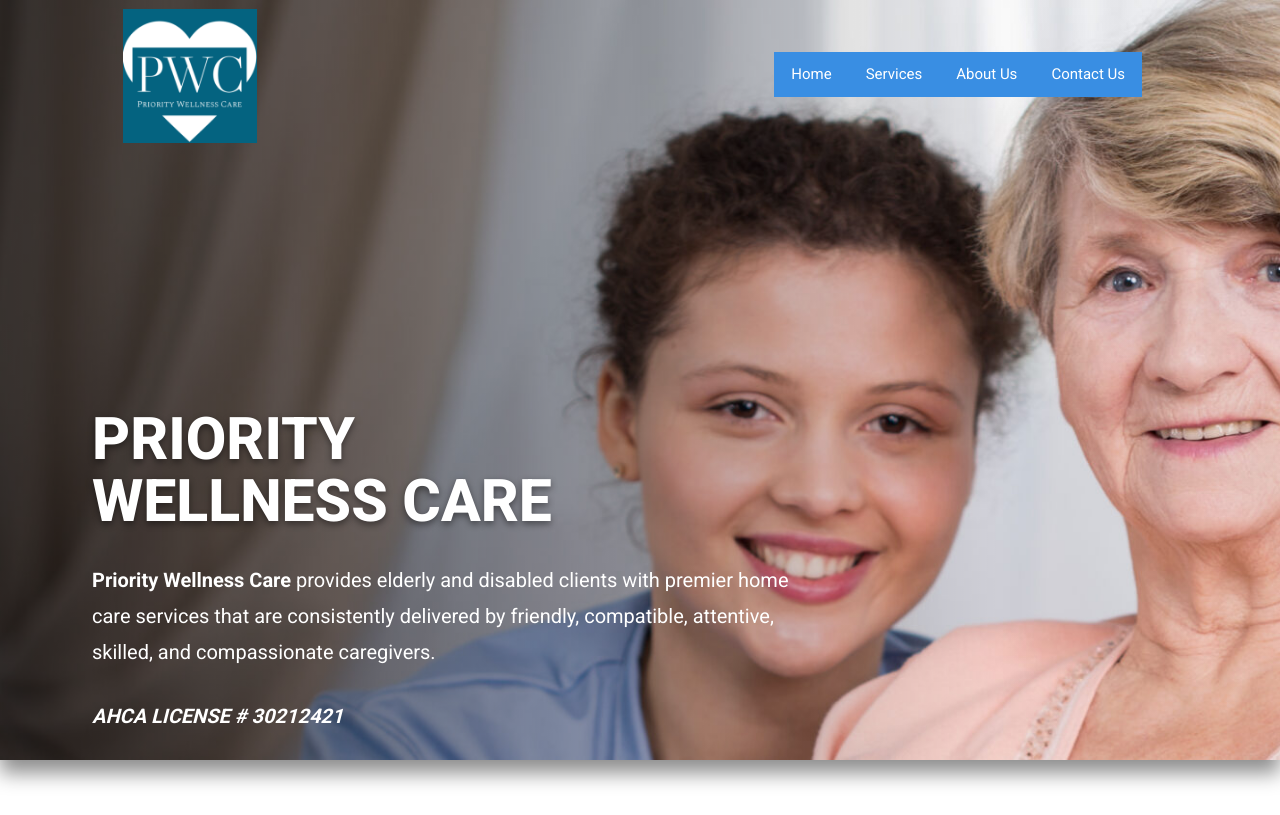
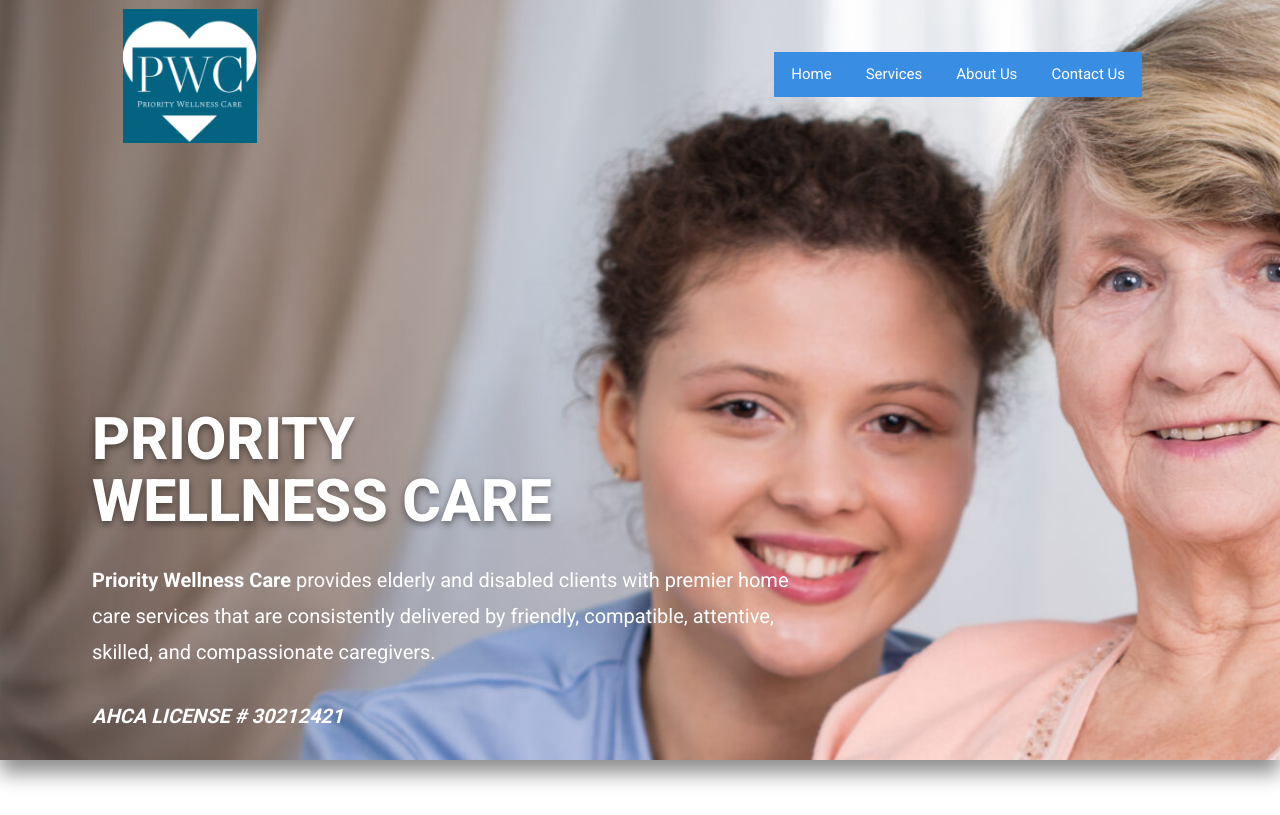
Before and after one commit to kamillamamatova/Wellness-Care, a plain HTML site: page index.html in a window 1280 px wide. Shown: the top 815 px of the page. Drawn offline with Linux system fonts and the light colour scheme.

Commit message:
Removed the shade over the hero.png

```diff
--- a/index.html
+++ b/index.html
@@ -12,7 +12,6 @@
   <body>
     <header class="hero" id="home">
       <img class="hero-image" src="assets/hero.jpg" alt="">
-      <div class="hero-shade"></div>
       <nav class="topbar" aria-label="Primary navigation">
         <a class="brand" href="#home" aria-label="Priority Wellness Care home">
           <img src="assets/placeholderlogopwc.png" alt="Priority Wellness Care">
```
